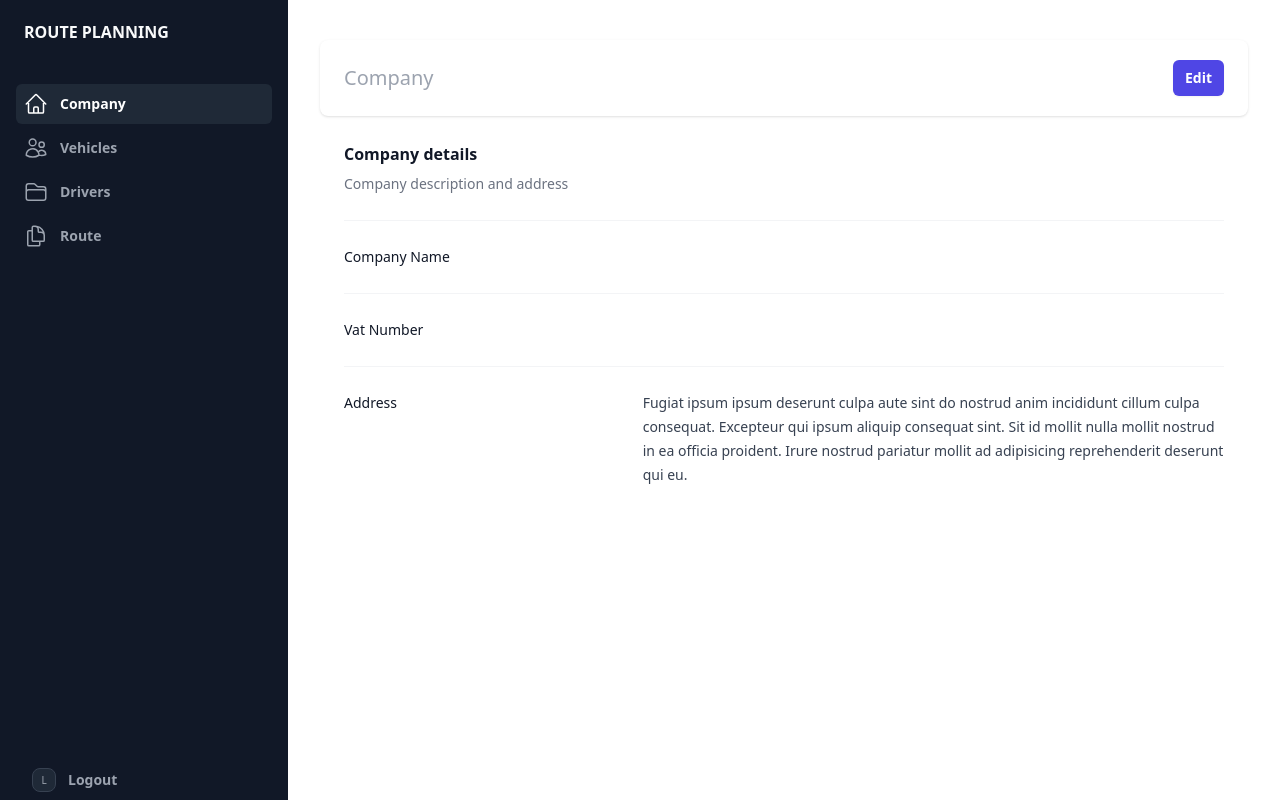
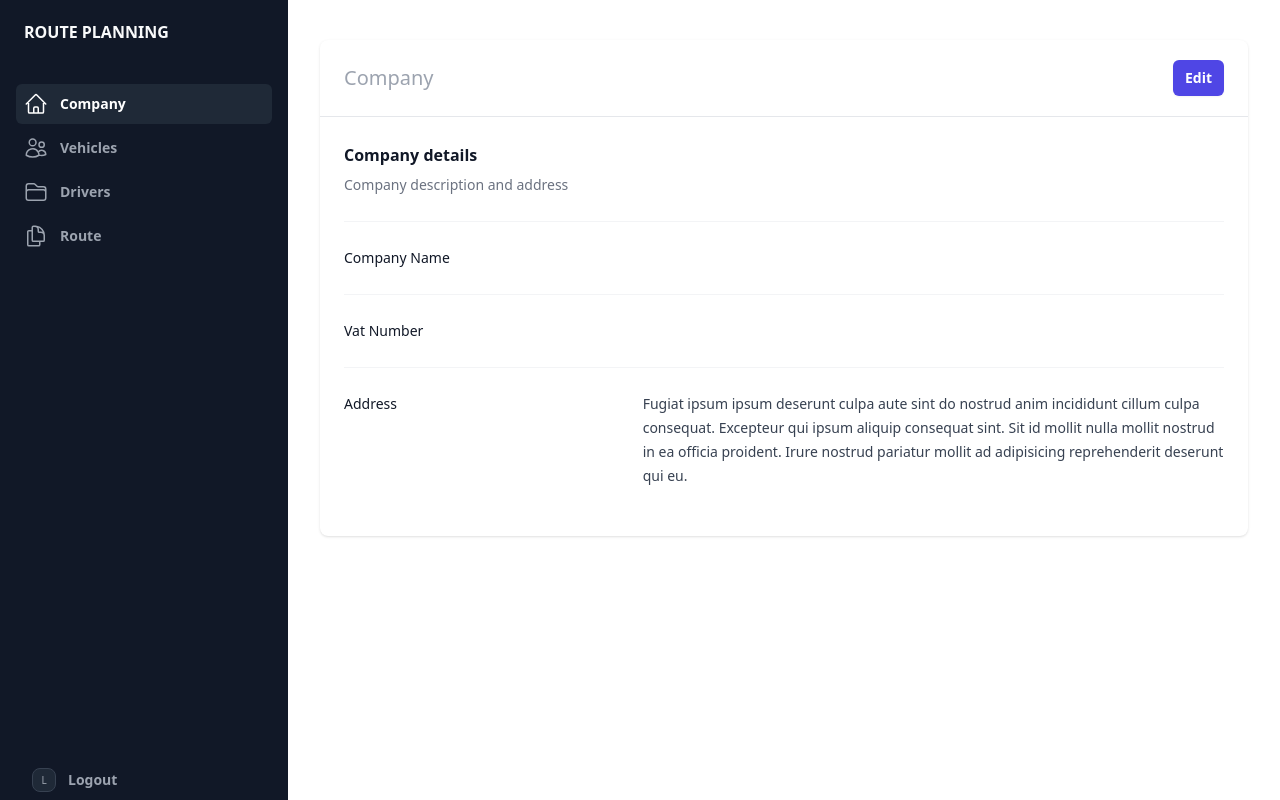
Before and after one commit to madalinpopa/route-planning, a Flask app: page /company/details in a window 1280 px wide. Run offline with Flask 3, Linux system fonts and the light colour scheme; data comes from the database, SQL or seed files in the repository; style sheets or scripts are compiled from the project's sources; some libraries are stand-ins or nearby versions; some web fonts are replaced.

Commit message:
Update company details page layout and styling

```diff
--- a/route_planning/templates/company/details.html
+++ b/route_planning/templates/company/details.html
@@ -1,19 +1,18 @@
 {% extends "index.html" %}
 
 {% block page_content %}
-<div id="company-details">
-  <div class="divide-y divide-gray-200 overflow-hidden rounded-lg bg-white shadow">
+
+<div id="company-details" class="divide-y divide-gray-200 overflow-hidden rounded-lg bg-white shadow">
   <div class="px-4 py-5 sm:px-6 flex justify-between items-center">
     <!-- Content goes here -->
     <!-- We use less vertical padding on card headers on desktop than on body sections -->
     <h2 class="text-xl font-medium text-gray-400">Company</h2>
     <div class="mt-4 sm:ml-16 sm:mt-0 sm:flex-none">
-        <button hx-get="{{ url_for('company.edit') }}" hx-target="#company-details" hx-push-url="true" hx-select="#company-details"
-          type="button"
+      <button hx-get="{{ url_for('company.edit') }}" hx-target="#company-details" hx-push-url="true"
+        hx-select="#company-details" type="button"
         class="block rounded-md bg-indigo-600 px-3 py-2 text-center text-sm font-semibold text-white shadow-sm hover:bg-indigo-500 focus-visible:outline focus-visible:outline-2 focus-visible:outline-offset-2 focus-visible:outline-indigo-600">
         Edit
       </button>
-      </div>
     </div>
   </div>
   <div class="px-4 py-5 sm:p-6">
@@ -51,4 +50,6 @@
 
   </div>
 </div>
+
+
 {% endblock page_content %}
```
Lines whose indentation alone changed are shown as unchanged.
